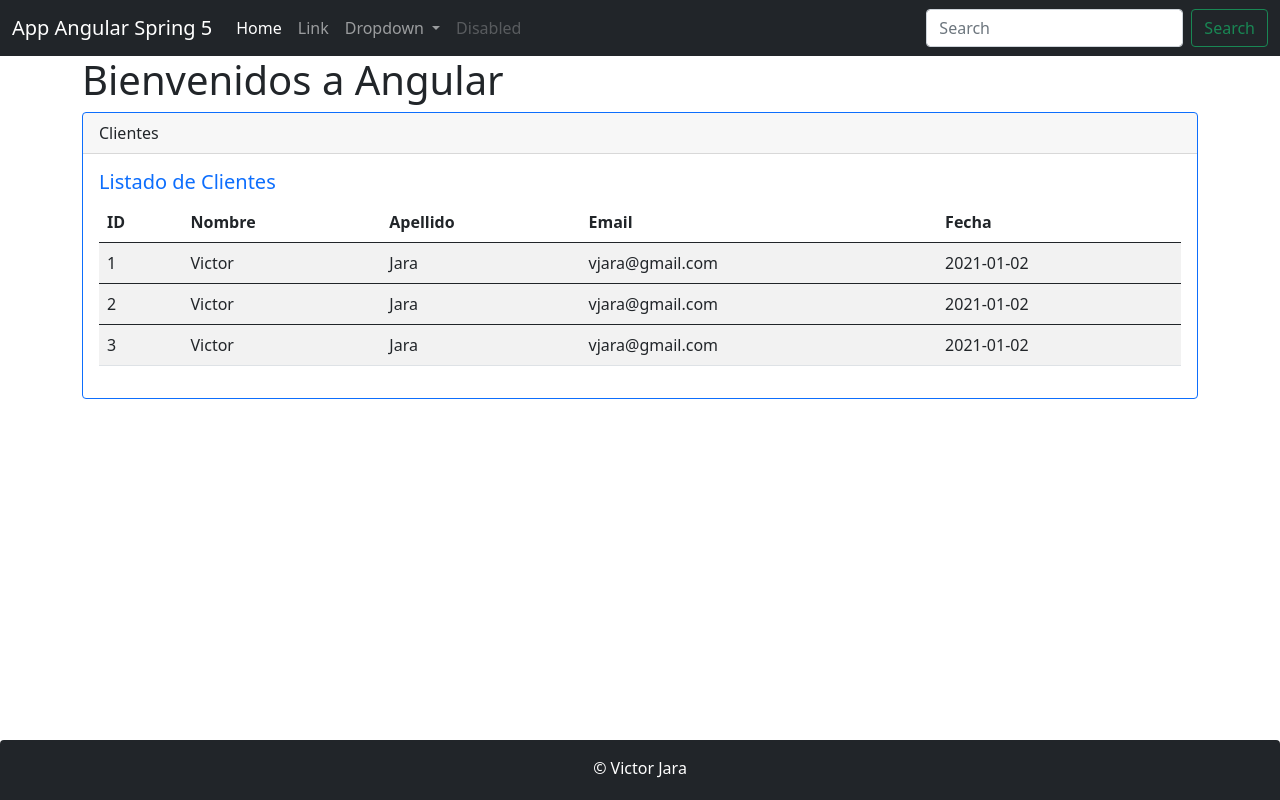
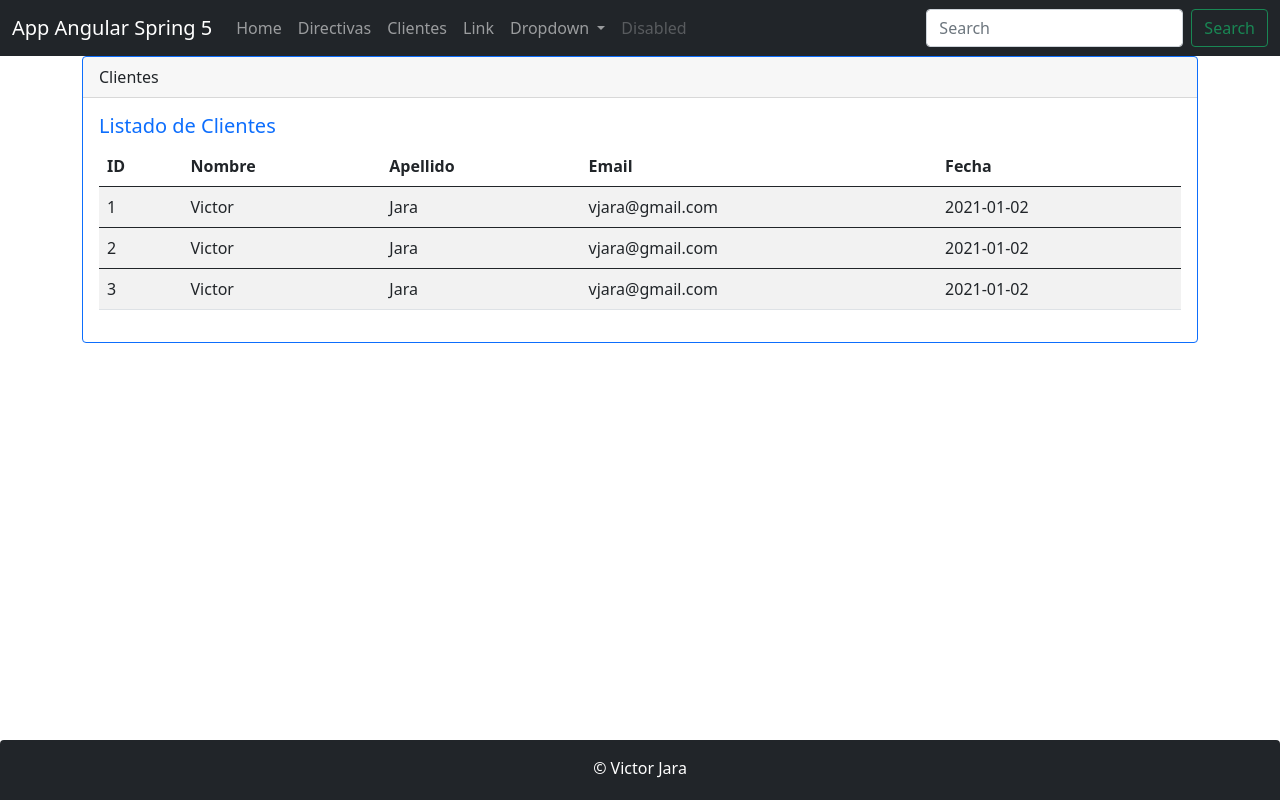
Before and after one commit to javirapy/sistemas-facturacion, an Angular app: page /clientes in a window 1280 px wide. Built offline with nearby package versions, Linux system fonts and the light colour scheme.

Commit message:
Se agrego el router para el manejo de los enlaces

```diff
--- a/src/app/app.component.html
+++ b/src/app/app.component.html
@@ -1,9 +1,5 @@
 <app-header></app-header>
 <div class="container">
-    <h1>
-        {{ title }}
-    </h1>
-
-    <app-clientes></app-clientes>
+  <router-outlet></router-outlet>
 </div>
 <app-footer></app-footer>
--- a/src/app/clientes/cliente.service.ts
+++ b/src/app/clientes/cliente.service.ts
@@ -1,6 +1,7 @@
 import { Injectable } from '@angular/core';
 import { CLIENTES } from './clientes.json';
 import { Cliente } from './cliente';
+import { Observable, of } from 'rxjs';
 
 
 @Injectable({
@@ -10,7 +11,7 @@
 
   constructor() { }
 
-  getClientes(): Cliente[]{
-    return CLIENTES;
+  getClientes(): Observable<Cliente[]> {
+    return of(CLIENTES);
   }
 }
--- a/src/app/clientes/clientes.component.ts
+++ b/src/app/clientes/clientes.component.ts
@@ -12,7 +12,9 @@
   constructor(private  clienteService: ClienteService) { }
 
   ngOnInit(): void {
-    this.clientes = this.clienteService.getClientes();
+    this.clienteService.getClientes().subscribe(
+      clientes =>  this.clientes = clientes
+    );
   }
 
 }
--- a/src/app/header/header.component.html
+++ b/src/app/header/header.component.html
@@ -7,8 +7,16 @@
         <div class="collapse navbar-collapse" id="navbarSupportedContent">
             <ul class="navbar-nav me-auto mb-2 mb-lg-0">
                 <li class="nav-item">
-                    <a class="nav-link active" aria-current="page" href="#">Home</a>
+                    <a class="nav-link" aria-current="page" href="#">Home</a>
                 </li>
+
+                <li class="nav-item" routerLinkActive="active">
+                    <a class="nav-link" aria-current="page" routerLink="/directiva">Directivas</a>
+                </li>
+                <li class="nav-item" routerLinkActive="active">
+                    <a class="nav-link" aria-current="page" routerLink="/clientes">Clientes</a>
+                </li>
+
                 <li class="nav-item">
                     <a class="nav-link" href="#">Link</a>
                 </li>
```
Also changed, not shown: src/app/app.module.ts (+9 -1 lines).
